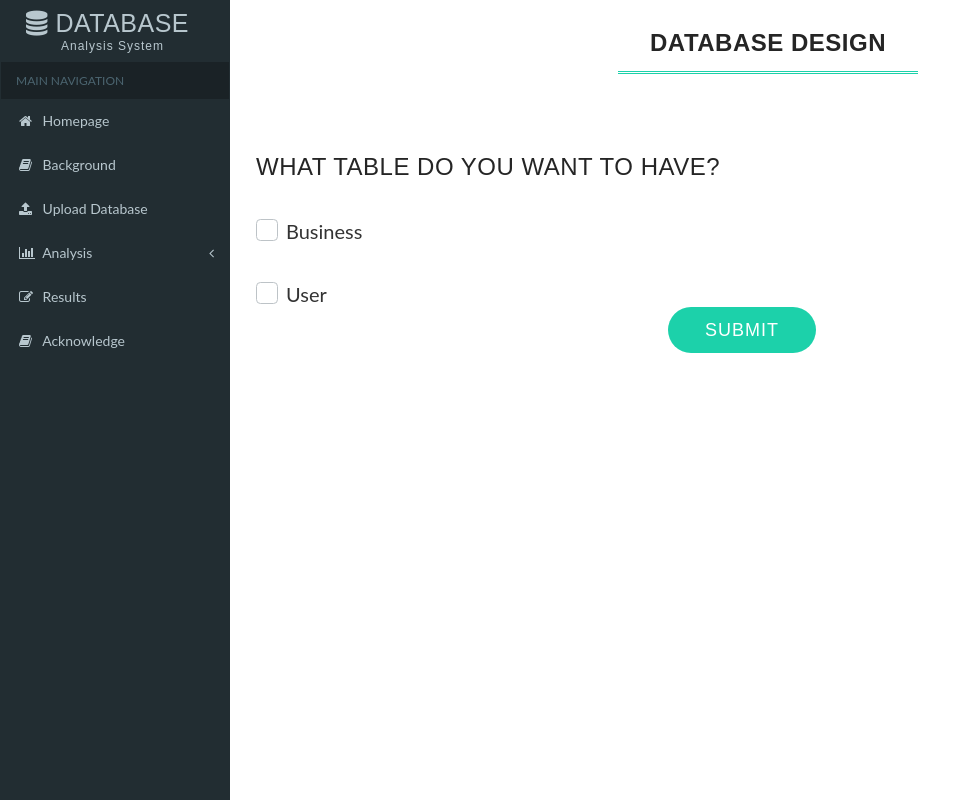
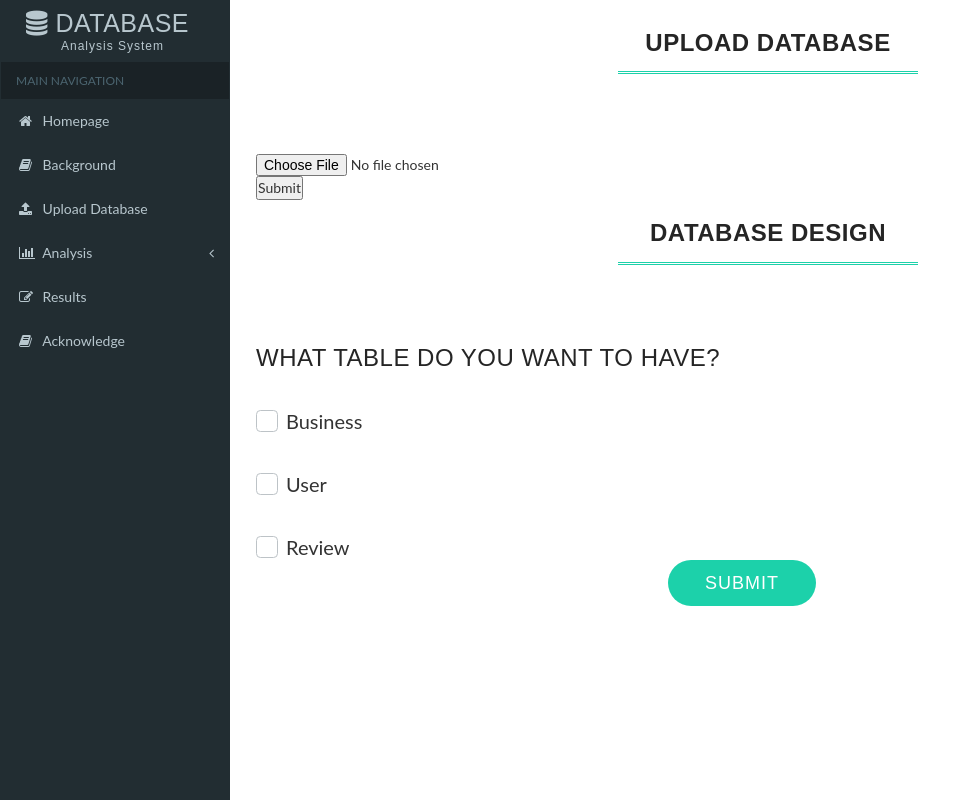
Before and after one commit to nancy0361/CS516_DataPipeline, a Flask app: a page that uses web/templates/upload.html in a window 1280 px wide. Shown: the whole page, without its empty margins (0-964 px from the left). Run offline with Flask 2, Linux system fonts and the light colour scheme; some libraries are stand-ins or nearby versions.

Commit message:
modify upload page

```diff
--- a/web/templates/upload.html
+++ b/web/templates/upload.html
@@ -113,6 +113,15 @@
 	</div>
 	<!--left-fixed -navigation-->
 	<div style="margin-left: 20%; margin-top: 30px">
+		<div class="heading text-center">
+			<h4 style="color: #252525;font-size: 24px;">Upload Database</h4>
+			<hr>
+		</div>
+		<form method=POST enctype=multipart/form-data action="{{ url_for('upload') }}">
+        	<input type=file name=dataset>
+        	<input type="submit">
+    	</form>
+		<br />
 		<div class="heading text-center">
 			<h4 style="color: #252525;font-size: 24px;">Database Design</h4>
 			<hr>
@@ -269,11 +278,33 @@
 					div_business.style.display = "none";
 				}
 			}
+			function exe_open_user() {
+				// open the selection box for business table
+				var is_checked = document.getElementById("table_user").checked;
+				var div_user = document.getElementById("user_show");
+				if (is_checked == true) {
+					div_user.style.display = "block";
+				}
+				else {
+					div_user.style.display = "none";
+				}
+			}
+			function exe_open_review() {
+				// open the selection box for business table
+				var is_checked = document.getElementById("table_review").checked;
+				var div_review = document.getElementById("review_show");
+				if (is_checked == true) {
+					div_review.style.display = "block";
+				}
+				else {
+					div_review.style.display = "none";
+				}
+			}
 		</script>
 
 		<br />
 		<div class="pretty p-svg p-curve">
-			<input type="checkbox" />
+			<input type="checkbox" id="table_user" onclick="exe_open_user()"/>
 			<div class="state p-success">
 				<!-- svg path -->
 				<svg width='20px' height='20px' class="svg svg-icon" viewBox="0 5 20 15">
@@ -282,6 +313,62 @@
 				</svg>
 				<label style="font-size: 20px;">User</label>
 			</div>
+		</div>
+		<div id="user_show" style="display: none; background-color: #F8FcED; border-radius:10px; width:70%; height:100%; border-color: #252525;border-width: 1px; margin-left: 40px;">
+			<br />
+			<span style="margin-left: 20px; font-size: 18px;"><b>Please choose the columns you want for the "User" table:</b></span>
+			<br />
+			<br />
+			<div style="border-color:#252525;">
+				<div class="pretty p-default p-round col-sm-3" style="margin-left: 40px; margin-top: 1.5%;">
+					<input type="checkbox" id="user_id_checkbox" />
+					<div class="state p-success">
+						<label style="font-size: 18px; color: #666666;">user_id</label>
+					</div>
+				</div>
+				<div>
+					<label style="font-size: 18px;font-weight: normal; color: #666666;">original name:&nbsp;<input class="input_text_style"
+						 type="text" id="user_id" /></label>
+				</div>
+			</div>
+			<hr style="height:1px;border:none;border-top:1px solid #577906; margin-left: 30px; margin-right: 70px;" />
+			<br />
+			<br />
+		</div>
+		<br />
+		<br />
+		<br />
+		<div class="pretty p-svg p-curve">
+			<input type="checkbox" id="table_review" onclick="exe_open_review()"/>
+			<div class="state p-success">
+				<!-- svg path -->
+				<svg width='20px' height='20px' class="svg svg-icon" viewBox="0 5 20 15">
+					<path d="M7.629,14.566c0.125,0.125,0.291,0.188,0.456,0.188c0.164,0,0.329-0.062,0.456-0.188l8.219-8.221c0.252-0.252,0.252-0.659,0-0.911c-0.252-0.252-0.659-0.252-0.911,0l-7.764,7.763L4.152,9.267c-0.252-0.251-0.66-0.251-0.911,0c-0.252,0.252-0.252,0.66,0,0.911L7.629,14.566z"
+					 style="stroke: white;fill:white;"></path>
+				</svg>
+				<label style="font-size: 20px;">Review</label>
+			</div>
+		</div>
+		<div id="review_show" style="display: none; background-color: #F8FcED; border-radius:10px; width:70%; height:100%; border-color: #252525;border-width: 1px; margin-left: 40px;">
+			<br />
+			<span style="margin-left: 20px; font-size: 18px;"><b>Please choose the columns you want for the "Review" table:</b></span>
+			<br />
+			<br />
+			<div style="border-color:#252525;">
+				<div class="pretty p-default p-round col-sm-3" style="margin-left: 40px; margin-top: 1.5%;">
+					<input type="checkbox" id="review_id_checkbox" />
+					<div class="state p-success">
+						<label style="font-size: 18px; color: #666666;">review_id</label>
+					</div>
+				</div>
+				<div>
+					<label style="font-size: 18px;font-weight: normal; color: #666666;">original name:&nbsp;<input class="input_text_style"
+						 type="text" id="review_id" /></label>
+				</div>
+			</div>
+			<hr style="height:1px;border:none;border-top:1px solid #577906; margin-left: 30px; margin-right: 70px;" />
+			<br />
+			<br />
 		</div>
 
 		<br />
@@ -305,8 +392,43 @@
 					var star = document.getElementById("star");
 					if (star_checked == true) {
 						require["Business"]["star"] = star.value;
-						// alert(require["Business"]["star"]);
 					}
+					var name_checked = document.getElementById("name_checkbox").checked;
+					var name = document.getElementById("name");
+					if (name_checked == true) {
+						require["Business"]["name"] = name.value;
+					}
+					var latitude_checked = document.getElementById("latitude_checkbox").checked;
+					var latitude = document.getElementById("latitude");
+					if (latitude_checked == true) {
+						require["Business"]["latitude"] = latitude.value;
+					}
+					var longtitude_checked = document.getElementById("longtitude_checkbox").checked;
+					var longtitude = document.getElementById("longtitude");
+					if (longtitude_checked == true) {
+						require["Business"]["longtitude"] = longtitude.value;
+					}
+					var state_checked = document.getElementById("state_checkbox").checked;
+					var state = document.getElementById("state");
+					if (state_checked == true) {
+						require["Business"]["state"] = state.value;
+					}
+					var city_checked = document.getElementById("city_checkbox").checked;
+					var city = document.getElementById("city");
+					if (city_checked == true) {
+						require["Business"]["city"] = city.value;
+					}
+					var category_checked = document.getElementById("category_checkbox").checked;
+					var category = document.getElementById("category");
+					if (category_checked == true) {
+						require["Business"]["category"] = category.value;
+					}
+					var zipcode_checked = document.getElementById("zipcode_checkbox").checked;
+					var zipcode = document.getElementById("zipcode");
+					if (zipcode_checked == true) {
+						require["Business"]["zipcode"] = zipcode.value;
+					}
+
 				}
 				$.ajax({
 					type: "POST",
```
